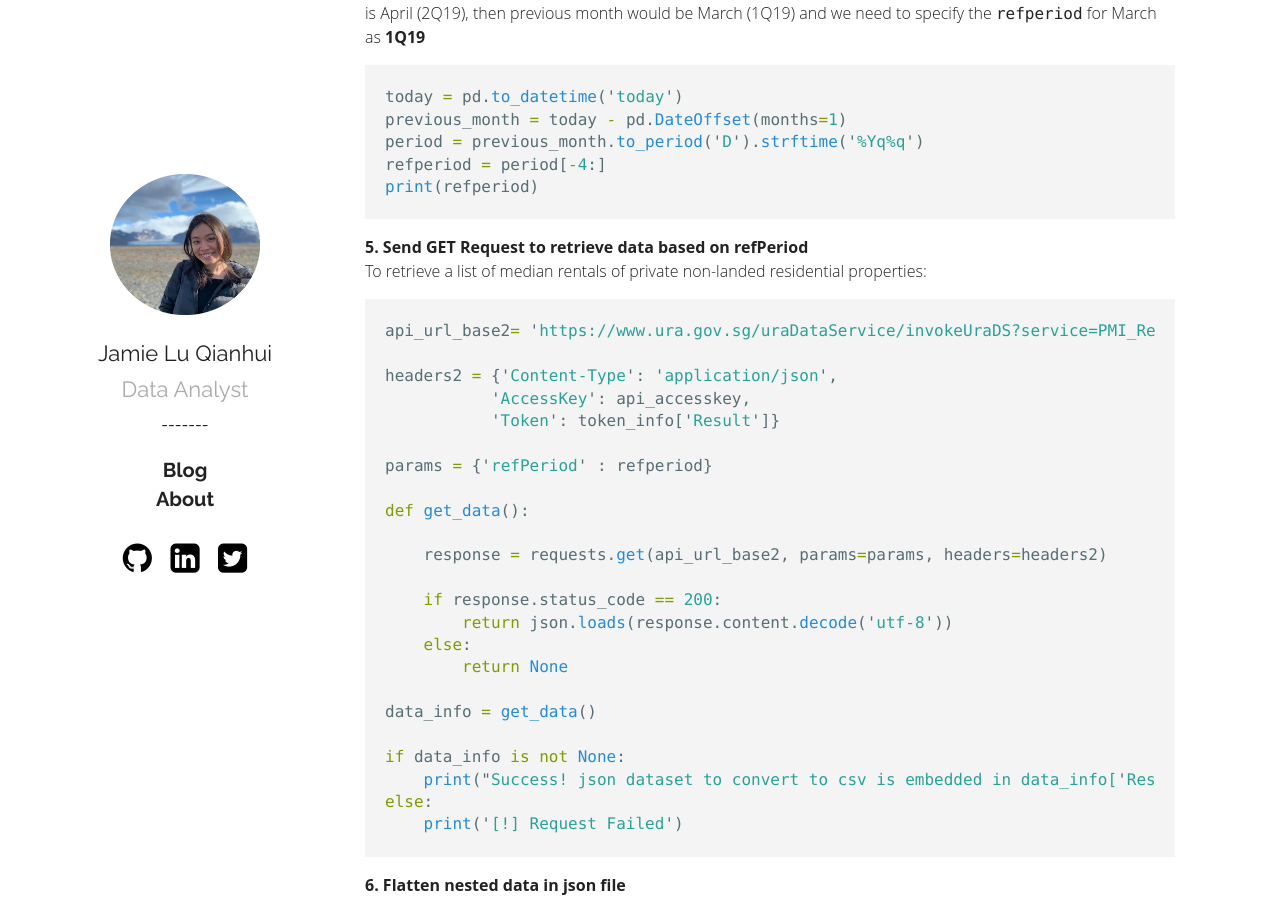
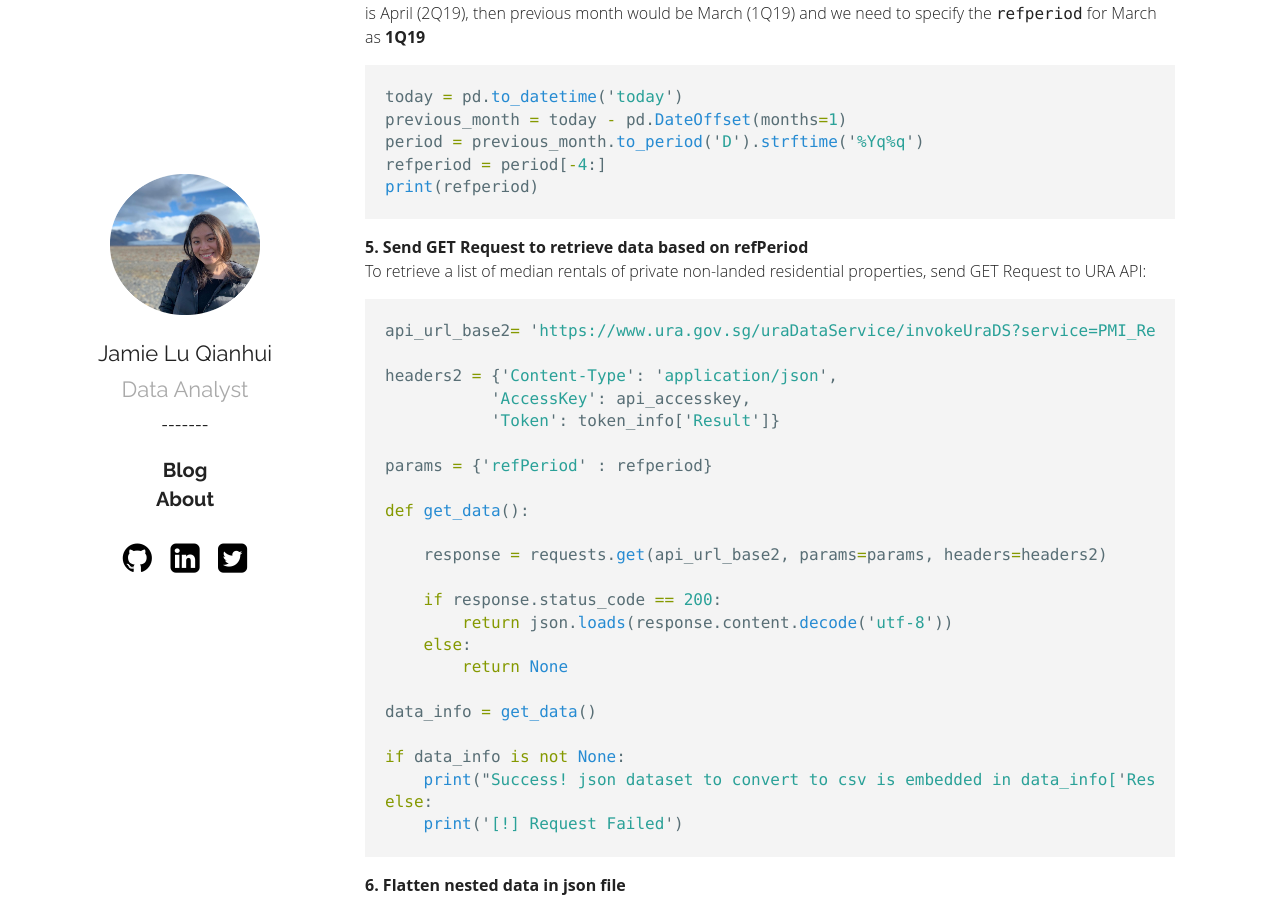
Before and after one commit to jamieqianhui/jamieqianhui.github.io, a Jekyll site: the page built from _posts/2019-06-05-GET-request-in-Python.markdown, in a window 1280 px wide and 900 px high, scrolled down 1317 px. Built offline with Jekyll 4.4.1, drawn with Linux system fonts in a browser that asks for light colours.

Commit message:
Update 2019-06-05-GET-request-in-Python.markdown

````diff
--- a/_posts/2019-06-05-GET-request-in-Python.markdown
+++ b/_posts/2019-06-05-GET-request-in-Python.markdown
@@ -63,7 +63,7 @@
 ```
 
 **5. Send GET Request to retrieve data based on refPeriod** <br>
-To retrieve a list of median rentals of private non-landed residential properties:
+To retrieve a list of median rentals of private non-landed residential properties, send GET Request to URA API:
 ```python
 api_url_base2= 'https://www.ura.gov.sg/uraDataService/invokeUraDS?service=PMI_Resi_Rental&'
 
````
